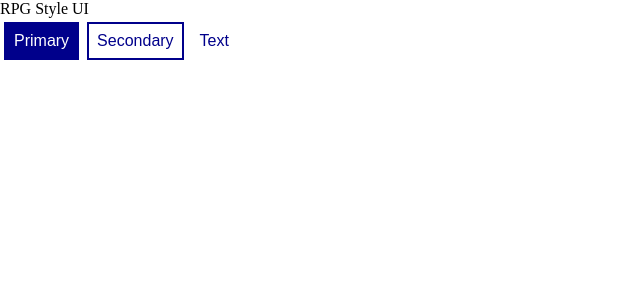
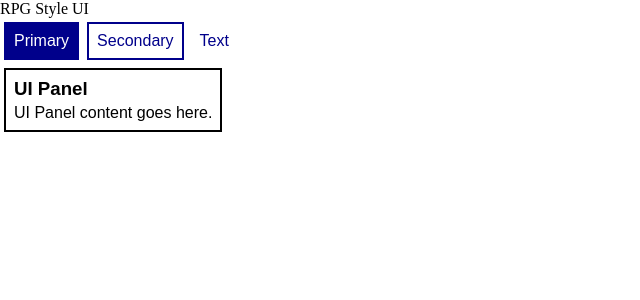
Before and after one commit to vmdharan/rpg-style-ui, a React (Vite) app: page / in a window 1280 px wide. Shown: the top 300 px of the page, without its empty margins (0-640 px from the left). Built offline with nearby package versions, Linux system fonts and the light colour scheme.

Commit message:
Created basic implementation for UI Panel
Created a UI Panel with title and content sections.

```diff
--- a/src/App.tsx
+++ b/src/App.tsx
@@ -1,5 +1,6 @@
 import React from 'react';
 import UIButton from './components/UIButton';
+import UIPanel from './components/UIPanel';
 
 const App = () => {
     return (
@@ -9,6 +10,8 @@ const App = () => {
             <UIButton variant='primary' content='Primary' />
             <UIButton variant='secondary' content='Secondary' />
             <UIButton variant='text' content='Text' />
+            <br />
+            <UIPanel title='UI Panel' content='UI Panel content goes here.' />
         </>
     )
 };
--- /dev/null
+++ b/src/components/UIPanel/index.module.scss
@@ -0,0 +1,14 @@
+.ui-panel {
+    padding: 8px;
+    margin: 4px;
+    border: 2px solid black;
+    font-size: 12pt;
+    font-family: Arial, Helvetica, sans-serif;
+    width: fit-content;
+}
+
+.ui-panel-title {
+    font-size: 14pt;
+    font-weight: bold;
+    margin-bottom: 4px;
+}
--- /dev/null
+++ b/src/components/UIPanel/index.tsx
@@ -0,0 +1,21 @@
+import React from "react"
+import * as styles from './index.module.scss';
+
+type UIPanelPropsType = {
+    title?: string;
+    content: string;
+};
+
+const UIPanel = (props: UIPanelPropsType) => {
+
+    return (
+        <>
+            <div className={styles['ui-panel']}>
+                <div className={styles['ui-panel-title']}>{props.title}</div>
+                <div>{props.content}</div>
+            </div>
+        </>
+    )
+};
+
+export default UIPanel;
```
